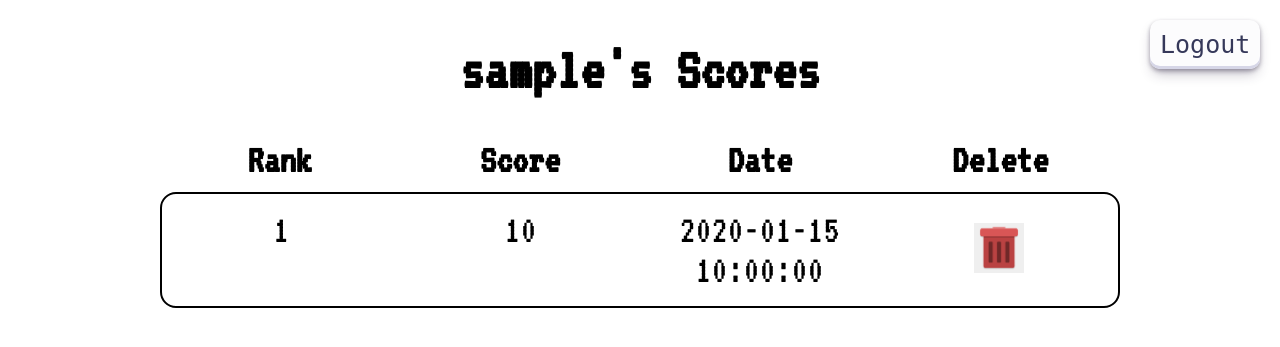
After one commit to Soranosuke2001/FlappyBird_Pygame, a Flask app: template templates/profile.html in a window 1280 px wide. The commit adds this page. Shown: the top 347 px of the page. Run offline with Flask 2, Linux system fonts and the light colour scheme; the template is opened without the code that fills it: most values are stand-ins (such as "Sample title", 1, 10 or a date in 2020).

Commit message:
styled and created the users profile page

```diff
--- a/app.py
+++ b/app.py
@@ -39,7 +39,10 @@ def submit():
     # if the username already exists, add the score to the list of scores in the database
     if data["username"] in user_List:
 
+        id = len(user_List[data["username"]]) + 1
+
         score_Info = {
+            "id": id,
             "score": data["score"],
             "date": data["date"]
         }
@@ -60,9 +63,9 @@ def submit():
 
     return redirect('/')
 
-@app.route('/login')
-def login():
-    return render_template('login.html')
+# @app.route('/login')
+# def login():
+#     return render_template('login.html')
 
 @app.route('/login', methods=['GET', 'POST'])
 def authenticate():
@@ -73,11 +76,16 @@ def authenticate():
         users_List = updateDB('./database/users.json', 'r')
 
         for user in users_List:
+
+            # directs the user to the personal page to view the scores or delete them
             if user["username"] == username and user["password"] == password:
                 score_List = updateDB('./database/scores.json', 'r')
-                return render_template('login.html')
+                user_Scores = score_List[username]
+                print(user_Scores)
+                return render_template('profile.html', user_Scores=user_Scores, username=username)
 
             else:
+                # redirects the user back to the login page if the username or password is invalid
                 error = 'Invalid Username or Password'
                 return render_template('login.html', error=error)
 
@@ -86,14 +94,20 @@ def authenticate():
     if request.method == 'GET':
         return render_template('login.html')
 
+@app.route('/delete/score', methods=['POST'])
+def deleteScore():
+    return render_template('profile.html')
 
 # method to read or write the json file from the database
 def updateDB(database, method, updateJSON=None):
+
+    # reads the database if the method is read
     if method == 'r':
         with open(database, 'r') as readFile:
             score_List = json.load(readFile)
             return score_List
 
+    # writes to the database if the method is write
     elif method == 'w':
         with open(database, 'w') as writeFile:
             json.dump(updateJSON, writeFile)
--- a/database/scores.json
+++ b/database/scores.json
@@ -1,22 +1,26 @@
 {
     "sora": [
         {
+            "id": 1,
             "score": 10,
             "date": "10-22-2022 10:23"
         },
         {
+            "id": 2,
             "score": 45,
             "date": "01-01-2022 10:23"
         }
     ],
     "tom": [
         {
+            "id": 1,
             "score": 20,
             "date": "12-01-2022 12:00"
         }
     ],
     "hello": [
         {
+            "id": 1,
             "score": 0,
             "date": "11-29-2022 1:22"
         }
--- /dev/null
+++ b/templates/profile.html
@@ -0,0 +1,145 @@
+<!DOCTYPE html>
+<html lang="en">
+<head>
+    <meta charset="UTF-8">
+    <meta http-equiv="X-UA-Compatible" content="IE=edge">
+    <meta name="viewport" content="width=device-width, initial-scale=1.0">
+    <link rel="preconnect" href="https://fonts.googleapis.com">
+    <link rel="preconnect" href="https://fonts.gstatic.com" crossorigin>
+    <link href="https://fonts.googleapis.com/css2?family=VT323&display=swap" rel="stylesheet">
+    <title>Profile</title>
+</head>
+<body>
+   <div class="navbar">
+       <form action="/login">
+           <button class="login-btn">Logout</button>
+        </form>
+    </div>
+    <h1>{{ username }}'s Scores</h1>
+    <div class="leader-board-container">
+        <div class="table-header">
+            <div class="rank-header">
+                <p class="p-header">Rank</p>
+            </div>
+            <div class="score-header">
+                <p class="p-header">Score</p>
+            </div>
+            <div class="date-header">
+                <p class="p-header">Date</p>
+            </div>
+            <div class="delete-header">
+                <p class="p-header">Delete</p>
+            </div>
+        </div>
+        {% block content %}
+            {% for score in user_Scores %}
+            <div class="user-table">
+                <div class="user-rank">
+                    <p class="p-tag">{{ loop.index }}</p>
+                </div>
+                <div class="user-score">
+                    <p class="p-tag">{{ score["score"] }}</p>
+                </div>
+                <div class="date">
+                    <p class="p-tag">{{ score["date"] }}</p>
+                </div>
+                <div class="delete-btn">
+                    <form class="delete-form" action="/delete/score" method="POST">
+                        <button class="btn-delete" type="submit"></button>
+                    </form>
+                </div>
+            </div>
+            {% endfor %}
+        {% endblock %}
+    </div>
+    <style>
+        .login-btn {
+            position: fixed;
+            right: 20px;
+            top: 20px;
+            background-color: #FCFCFD;
+            border-radius: 10px;
+            border-width: 0;
+            box-shadow: rgba(45, 35, 66, 0.4) 0 2px 4px,rgba(45, 35, 66, 0.3) 0 7px 13px -3px,#D6D6E7 0 -3px 0 inset;
+            color: #36395A;
+            cursor: pointer;
+            padding: 10px;
+            font-family: "JetBrains Mono",monospace;
+            transition: box-shadow .15s,transform .15s;
+            will-change: box-shadow,transform;
+            font-size: 25px;
+        }
+
+        .login-btn:focus {
+            box-shadow: #D6D6E7 0 0 0 1.5px inset, rgba(45, 35, 66, 0.4) 0 2px 4px, rgba(45, 35, 66, 0.3) 0 7px 13px -3px, #D6D6E7 0 -3px 0 inset;
+        }
+
+        .login-btn:hover {
+            box-shadow: rgba(45, 35, 66, 0.4) 0 4px 8px, rgba(45, 35, 66, 0.3) 0 7px 13px -3px, #D6D6E7 0 -3px 0 inset;
+            transform: translateY(-2px);
+        }
+
+        .login-btn:active {
+            box-shadow: #D6D6E7 0 3px 7px inset;
+            transform: translateY(2px);
+        }
+
+        h1 {
+            text-align: center;
+            font-size: 60px;
+            font-family: 'VT323', monospace;
+;
+        }
+
+        .p-header {
+            font-weight: bold;
+            font-family: 'VT323', monospace;
+        }
+
+        .leader-board-container {
+            padding: 0 12% 0 12%;
+            text-align: center;
+            display: grid;
+            gap: 0.7rem;
+        }
+
+        .table-header {
+            display: grid;
+            grid-template-columns: repeat(4, 1fr);
+        }
+
+        .user-table {
+            display: grid;
+            grid-template-columns: repeat(4, 1fr);
+            border: 2px solid;
+            border-radius: 1rem;
+        }
+
+        p {
+            margin: 0;
+            font-size: 40px;
+            font-family: 'VT323', monospace;
+        }
+
+        .p-tag {
+            padding: 1rem 0 1rem 0;
+        }
+
+        .delete-btn {
+            display: flex;
+            justify-content: center;
+            align-items: center;
+        }
+
+        .btn-delete {
+            background-image: url('static/bin.png');
+            background-position: center;
+            width: 50px;
+            height: 50px;
+            background-size: cover;
+            border: none;
+            /* border-radius: 1rem; */
+        }
+    </style>
+</body>
+</html>
```
Also changed, not shown: templates/login.html (+12 -0 lines), static/bin.png (added).
